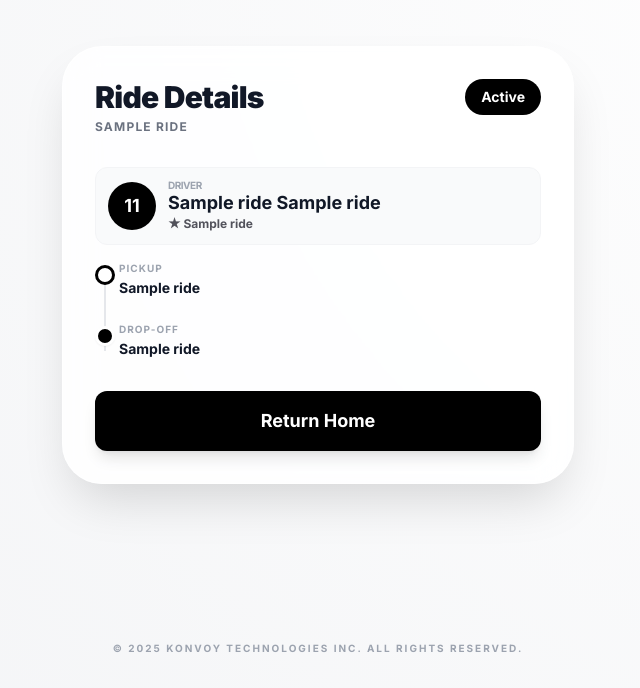
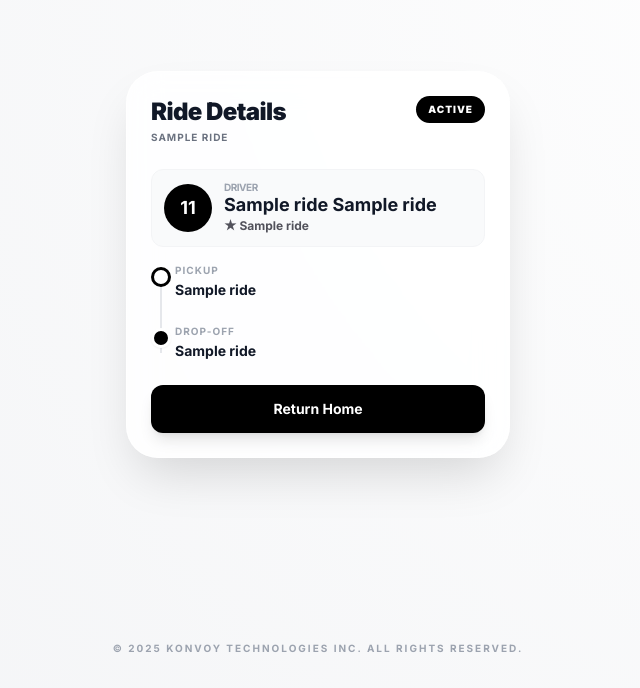
Before and after one commit to carvedkarma/Konvoy, a Flask app: template uber/templates/ride_details.html in a window 1280 px wide. Shown: the part 112-800 px from the top of the page, without its empty margins (322-962 px from the left). Run offline with Flask 3, Linux system fonts and the light colour scheme; the template is opened without the code that fills it: most values are stand-ins (such as "Sample title", 1, 10 or a date in 2020); some libraries are stand-ins or nearby versions.

Commit message:
Make the "no ride found" card smaller and bolder
Update the ride details template to use a smaller card size and a bolder geometric car icon for the "no ride found" state.

Replit-Commit-Author: Agent
Replit-Commit-Session-Id: 3a3e8ade-e7ed-4612-b111-b7766714d17b
Replit-Commit-Checkpoint-Type: full_checkpoint
Replit-Commit-Event-Id: a9a8f660-d8e0-40ab-b6ed-479c74ff3ecc
Replit-Commit-Screenshot-Url: https://storage.googleapis.com/screenshot-production-us-central1/250f0ca5-e4ac-4ffa-b33a-7dfd825ca120/3a3e8ade-e7ed-4612-b111-b7766714d17b/bDelfPt
Replit-Helium-Checkpoint-Created: true

```diff
--- a/uber/templates/ride_details.html
+++ b/uber/templates/ride_details.html
@@ -30,12 +30,12 @@
     </nav>
 
     <main class="flex-grow flex items-center justify-center px-4 -mt-10 mb-10">
-        <div class="w-full max-w-lg">
-            <div class="glass-panel p-8 rounded-[2.5rem] premium-shadow">
-                <div class="flex justify-between items-start mb-8">
+        <div class="w-full max-w-sm">
+            <div class="glass-panel p-6 rounded-[2rem] premium-shadow">
+                <div class="flex justify-between items-start mb-6">
                     <div>
-                        <h2 class="text-3xl font-black text-gray-900 tracking-tight">Ride Details</h2>
-                        <p class="text-gray-500 font-bold uppercase text-xs tracking-widest mt-1">
+                        <h2 class="text-2xl font-black text-gray-900 tracking-tight">Ride Details</h2>
+                        <p class="text-gray-500 font-bold uppercase text-[10px] tracking-widest mt-0.5">
                             {% if ride_data is iterable and ride_data is not string %}
                                 {{ ride_data[0] }}
                             {% else %}
@@ -43,7 +43,7 @@
                             {% endif %}
                         </p>
                     </div>
-                    <div class="bg-black text-white px-4 py-2 rounded-full text-sm font-bold">
+                    <div class="bg-black text-white px-3 py-1.5 rounded-full text-[10px] font-black uppercase tracking-widest">
                         Active
                     </div>
                 </div>
@@ -79,20 +79,20 @@
                     </div>
                 </div>
                 {% else %}
-                <div class="text-center py-6 animate-fade-in">
+                <div class="text-center py-4 animate-fade-in">
                     <div class="mb-4 flex justify-center relative">
                         <div class="absolute inset-0 bg-zinc-100 rounded-full blur-2xl opacity-50"></div>
-                        <img src="{{ url_for('static', filename='images/abstract_car.png') }}" alt="Searching" class="relative w-24 h-24 object-contain opacity-80 hover:opacity-100 transition-opacity duration-300">
+                        <img src="{{ url_for('static', filename='images/abstract_car.png') }}" alt="Searching" class="relative w-20 h-20 object-contain brightness-0 transition-opacity duration-300">
                     </div>
-                    <div class="inline-block px-3 py-1 mb-3 bg-zinc-50 border border-zinc-100 rounded-full">
-                        <span class="text-[10px] font-black uppercase tracking-widest text-zinc-400">Searching...</span>
+                    <div class="inline-block px-3 py-1 mb-2 bg-zinc-50 border border-zinc-100 rounded-full">
+                        <span class="text-[9px] font-black uppercase tracking-widest text-zinc-400">Searching...</span>
                     </div>
-                    <h3 class="text-xl font-black text-gray-900 mb-2 tracking-tight">No Ride Found</h3>
-                    <p class="text-xs text-gray-400 font-medium max-w-[200px] mx-auto leading-normal">
+                    <h3 class="text-lg font-black text-gray-900 mb-1 tracking-tight">No Ride Found</h3>
+                    <p class="text-[11px] text-gray-400 font-medium max-w-[180px] mx-auto leading-normal">
                         Scanning the area for your next Konvoy driver.
                     </p>
 
-                    <div class="mt-6 flex justify-center space-x-1.5">
+                    <div class="mt-4 flex justify-center space-x-1.5">
                         <div class="w-1.5 h-1.5 bg-zinc-200 rounded-full animate-bounce" style="animation-delay: 0.1s"></div>
                         <div class="w-1.5 h-1.5 bg-zinc-200 rounded-full animate-bounce" style="animation-delay: 0.2s"></div>
                         <div class="w-1.5 h-1.5 bg-zinc-200 rounded-full animate-bounce" style="animation-delay: 0.3s"></div>
@@ -100,7 +100,7 @@
                 </div>
                 {% endif %}
 
-                <a href="/" class="block w-full mt-8 bg-black text-white py-4 rounded-xl font-bold text-lg text-center hover:bg-zinc-800 transition-all shadow-lg">
+                <a href="/" class="block w-full mt-6 bg-black text-white py-3.5 rounded-xl font-bold text-sm text-center hover:bg-zinc-800 transition-all shadow-lg">
                     Return Home
                 </a>
             </div>
```
Also changed, not shown: uber/static/images/abstract_car.png.
